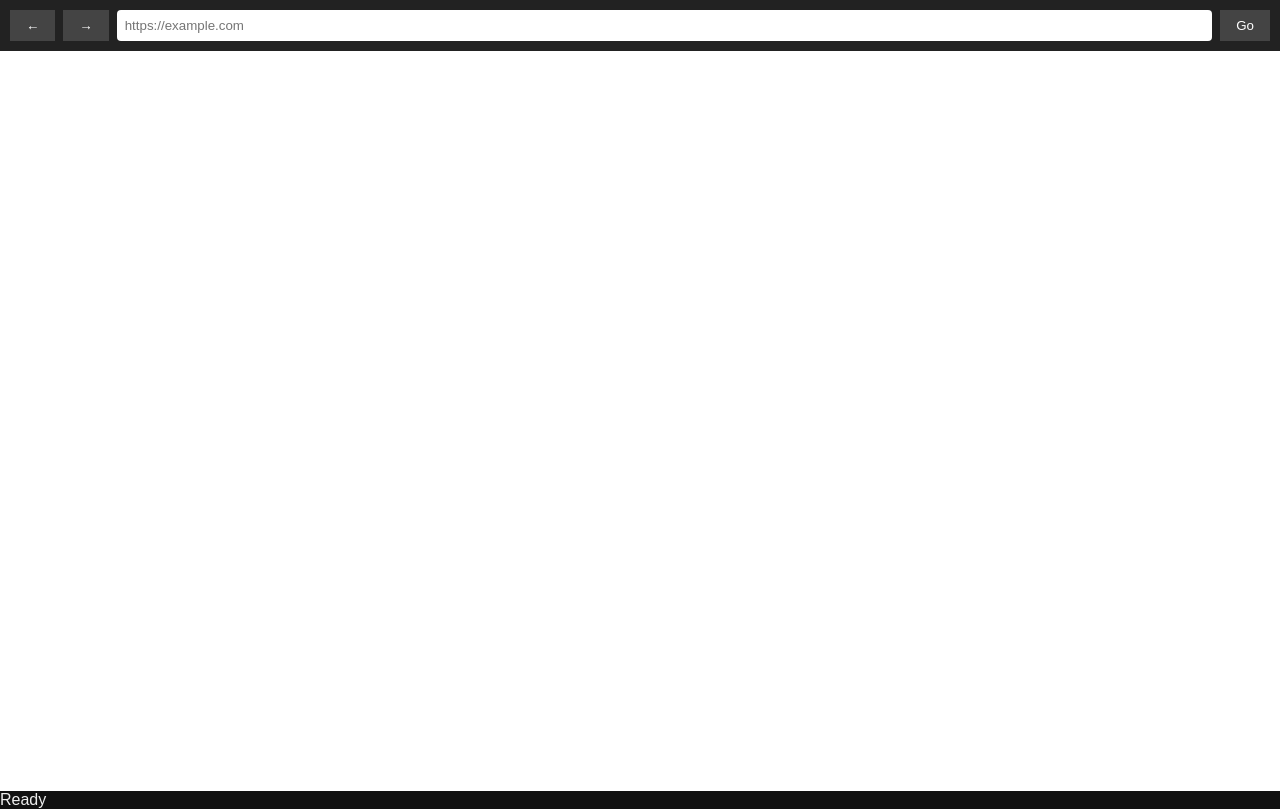
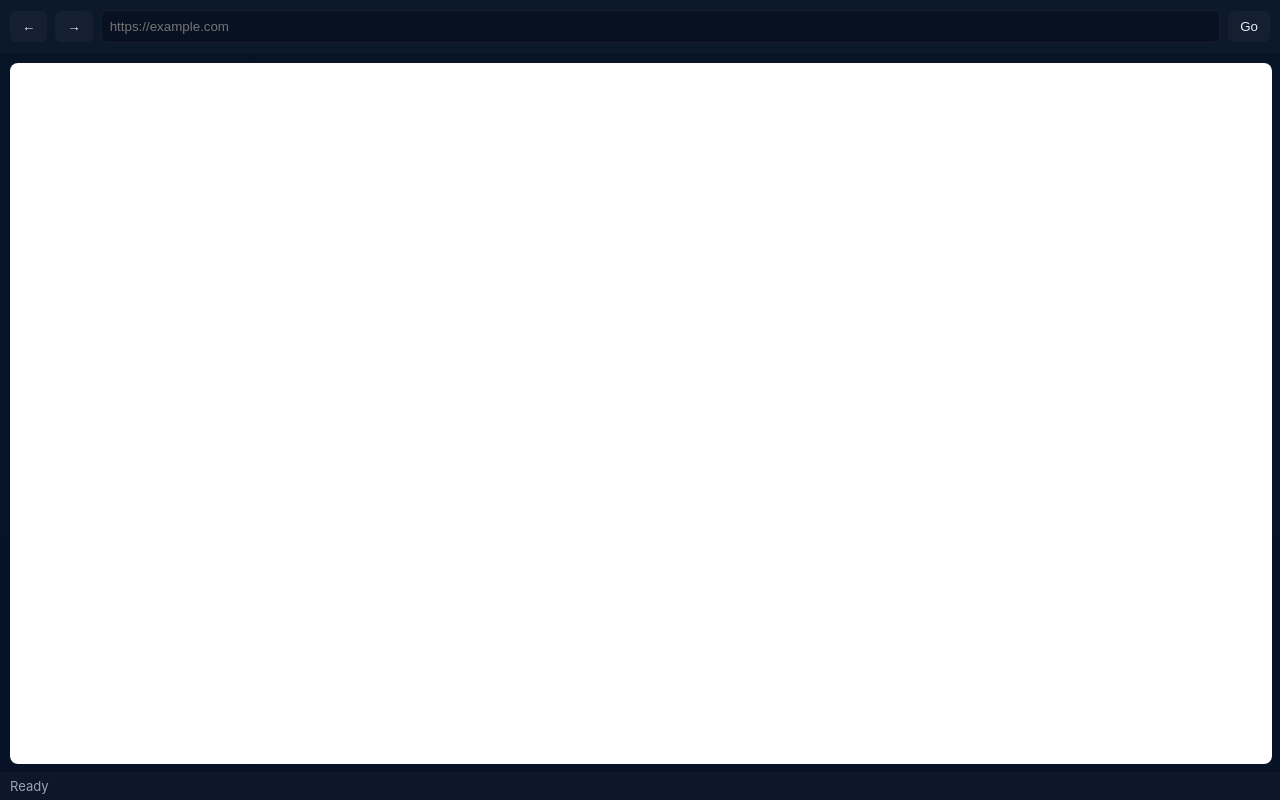
Before and after one commit to elliot649/Getting-Over-It, a website: page index.html in a window 1280 px wide. Drawn offline with Linux system fonts and the light colour scheme.

Commit message:
Update style.css

```diff
--- a/style.css
+++ b/style.css
@@ -1,7 +1,8 @@
-body { font-family: sans-serif; margin: 0; padding: 0; background: #111; color: #eee; }
-.toolbar { padding: 10px; background: #222; display: flex; gap: 8px; }
-.toolbar input { flex: 1; padding: 8px; border: none; border-radius: 4px; }
-button { padding: 8px 16px; border: none; background: #444; color: #fff; cursor: pointer; }
-.frame-wrap { height: calc(100vh - 60px); }
-iframe { width: 100%; height: 100%; border: none; background: #fff; }
-pre { margin: 0; padding: 10px; background: #222; font-size: 14px; }
+:root{--bg:#0f1720;--card:#0b1220;--muted:#9aa4b2}
+body{margin:0;font-family:Inter,system-ui,Arial;background:linear-gradient(180deg,#071427 0%,#081227 100%);color:#e6eef6;display:flex;flex-direction:column;height:100vh}
+.toolbar{display:flex;gap:8px;padding:10px;background:rgba(255,255,255,0.02);align-items:center}
+.toolbar input{flex:1;padding:8px;border-radius:6px;border:1px solid rgba(255,255,255,0.06);background:#081121;color:inherit}
+.toolbar button{padding:8px 12px;border-radius:6px;border:none;background:rgba(255,255,255,0.03);color:inherit;cursor:pointer}
+.frame-wrap{flex:1;padding:10px}
+iframe#view{width:100%;height:100%;border-radius:8px;border:1px solid rgba(255,255,255,0.06);background:white}
+.status{padding:6px 10px;font-size:13px;color:var(--muted);background:rgba(255,255,255,0.02)}
```
